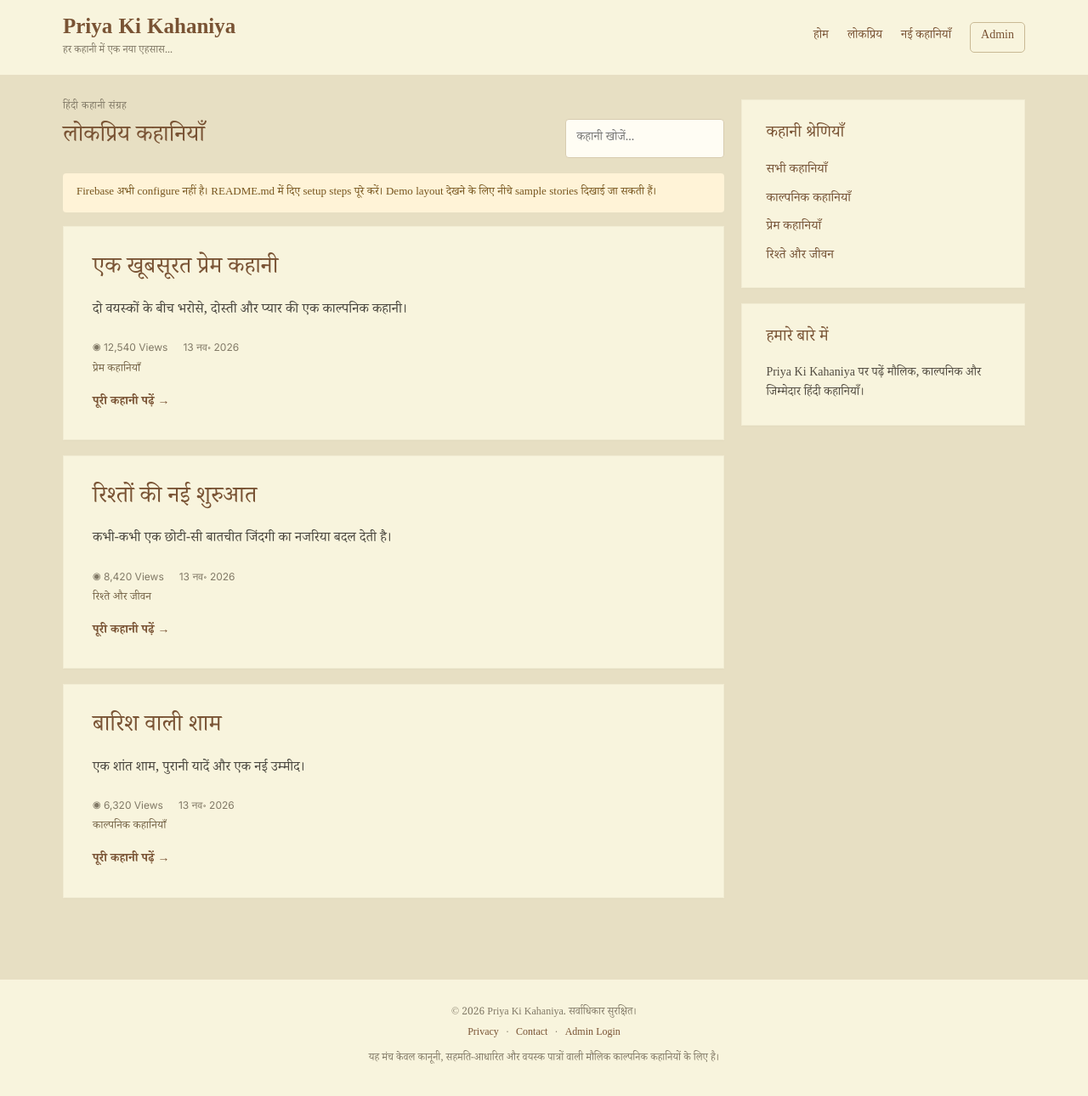
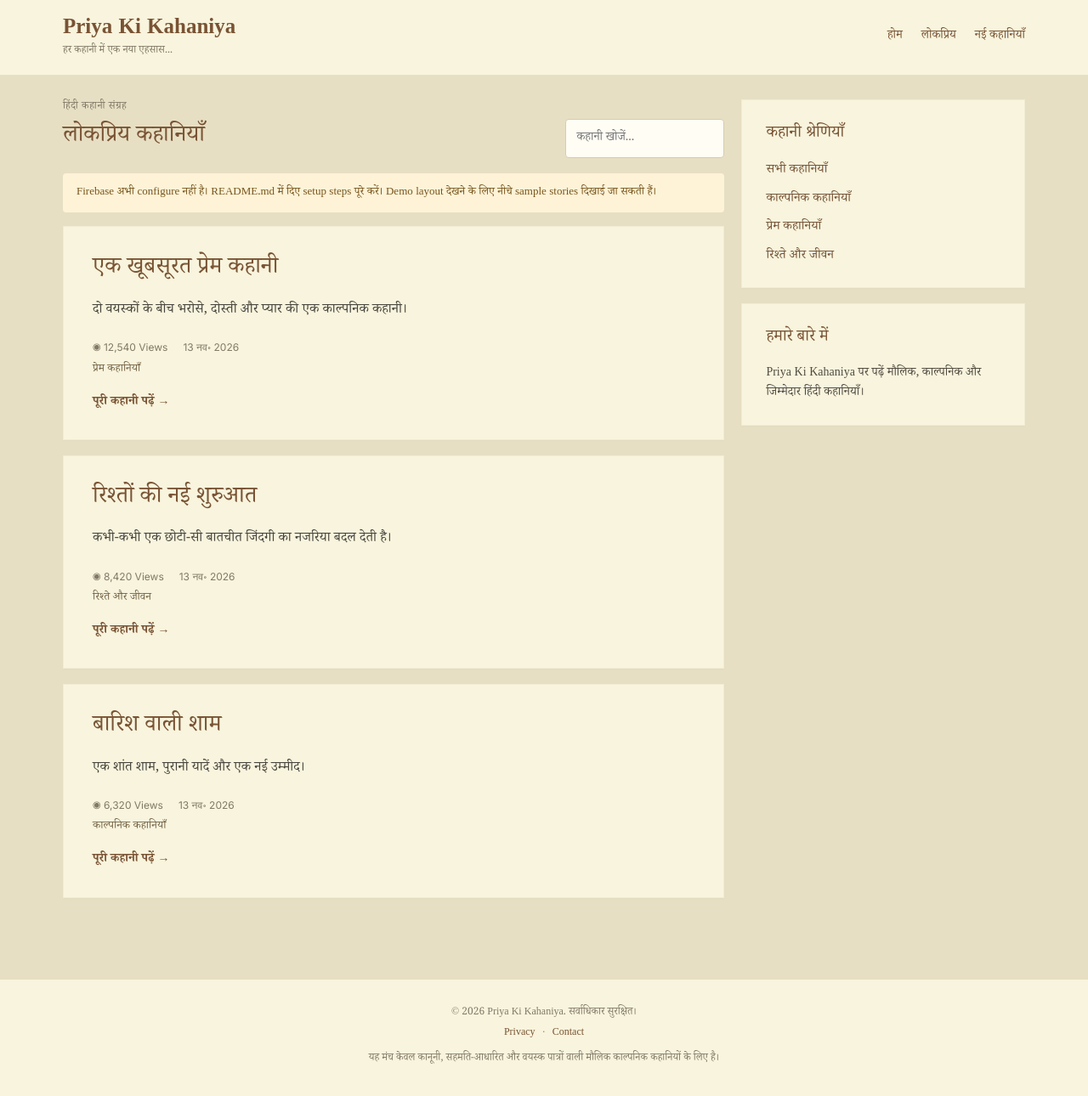
Before and after one commit to priyakikahani/hindi, a plain HTML site: page index.html in a window 1280 px wide. Shown: the whole page at 85% size. Drawn offline with Linux system fonts and the light colour scheme.

Commit message:
Add files via upload

```diff
--- a/index.html
+++ b/index.html
@@ -16,7 +16,6 @@
         <a href="#/">होम</a>
         <a href="#/popular">लोकप्रिय</a>
         <a href="#/latest">नई कहानियाँ</a>
-        <a href="#/admin" class="admin-link">Admin</a>
       </nav>
     </div>
   </header>
@@ -55,7 +54,7 @@
 
   <footer class="site-footer">
     <p>© <span id="year"></span> Priya Ki Kahaniya. सर्वाधिकार सुरक्षित।</p>
-    <p class="footer-links"><a href="#/privacy">Privacy</a> · <a href="#/contact">Contact</a> · <a href="#/admin">Admin Login</a></p>
+    <p class="footer-links"><a href="#/privacy">Privacy</a> · <a href="#/contact">Contact</a></p>
     <p class="disclaimer">यह मंच केवल कानूनी, सहमति-आधारित और वयस्क पात्रों वाली मौलिक काल्पनिक कहानियों के लिए है।</p>
   </footer>
 
```
